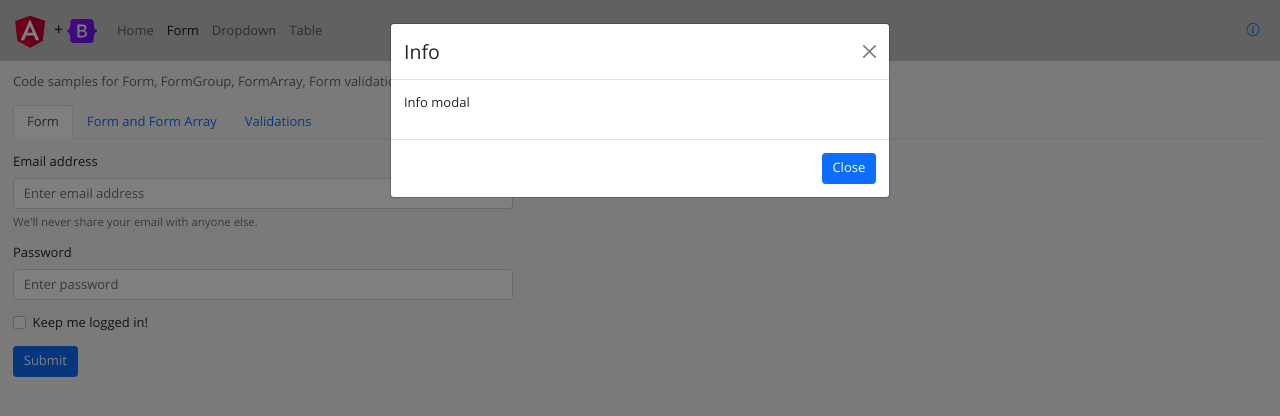
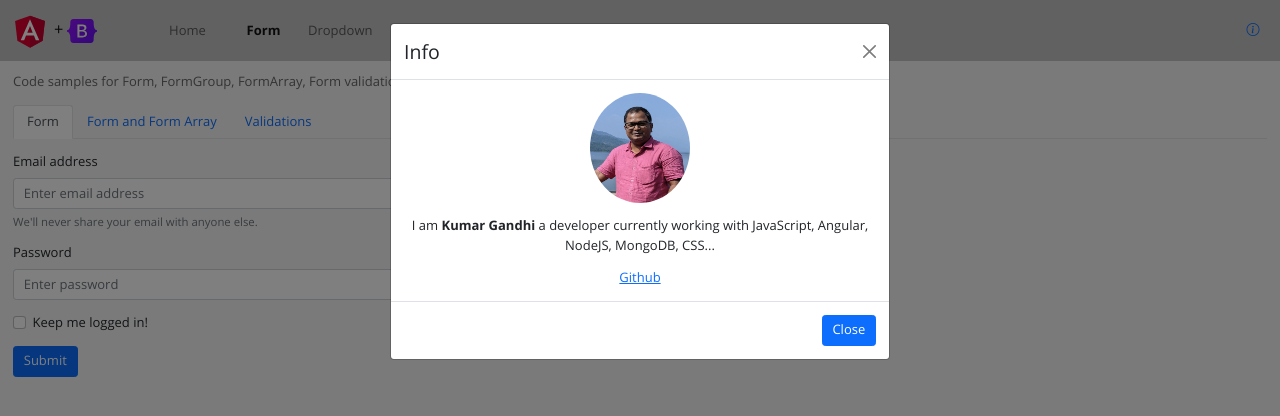
Before and after one commit to kumargandhi/angular-bootstrap-sample, an Angular app: page /form in a window 1280 px wide. Both pictures are taken after a click on the button 1253 px from the left and 30 px from the top of the page. Shown: the top 416 px of the page. Built offline with nearby package versions, Linux system fonts and the light colour scheme.

Commit message:
Info dialog changes

```diff
--- a/src/app/commom/components/header/header.component.html
+++ b/src/app/commom/components/header/header.component.html
@@ -26,7 +26,7 @@
             <span class="navbar-toggler-icon"></span>
         </button>
         <div class="collapse navbar-collapse" id="navbarNav">
-            <ul class="navbar-nav me-auto">
+            <ul class="navbar-nav me-auto ms-5">
                 <li class="nav-item" *ngFor="let item of Header_Menu">
                     <a
                         class="nav-link"
--- a/src/app/commom/components/header/header.component.scss
+++ b/src/app/commom/components/header/header.component.scss
@@ -0,0 +1,4 @@
+.nav-item {
+    min-width: 76px;
+    text-align: center;
+}
--- a/src/app/commom/components/info/info.component.html
+++ b/src/app/commom/components/info/info.component.html
@@ -9,8 +9,16 @@
         <span aria-hidden="true" class="visually-hidden">&times;</span>
     </button>
 </div>
-<div class="modal-body">
-    <p>Info modal</p>
+<div class="modal-body text-center">
+    <img src="./assets/images/profile_pic.png" />
+    <p class="mt-3">
+        I am
+        <span class="fw-bold">Kumar Gandhi</span> a developer currently working
+        with JavaScript, Angular, NodeJS, MongoDB, CSS...
+    </p>
+    <a href="https://github.com/kumargandhi" class="card-link" target="_blank"
+        >Github</a
+    >
 </div>
 <div class="modal-footer">
     <button type="button" class="btn btn-primary" (click)="bsModalRef.hide()">
--- a/src/app/commom/components/info/info.component.scss
+++ b/src/app/commom/components/info/info.component.scss
@@ -0,0 +1,5 @@
+img {
+    border-radius: 50%;
+    width: 100px;
+    height: 110px;
+}
--- a/src/app/commom/components/info/info.component.ts
+++ b/src/app/commom/components/info/info.component.ts
@@ -12,5 +12,7 @@ export class InfoComponent implements OnInit {
 
     constructor(public bsModalRef: BsModalRef) {}
 
-    ngOnInit(): void {}
+    ngOnInit(): void {
+        // do nothing
+    }
 }
--- a/src/assets/scss/bootstrap_overrides.scss
+++ b/src/assets/scss/bootstrap_overrides.scss
@@ -11,3 +11,7 @@
 .nav-link {
     cursor: pointer;
 }
+
+.navbar-light .navbar-nav .show > .nav-link, .navbar-light .navbar-nav .nav-link.active {
+    font-weight: bold;
+}
```
Also changed, not shown: src/assets/images/profile_pic.png (added).
